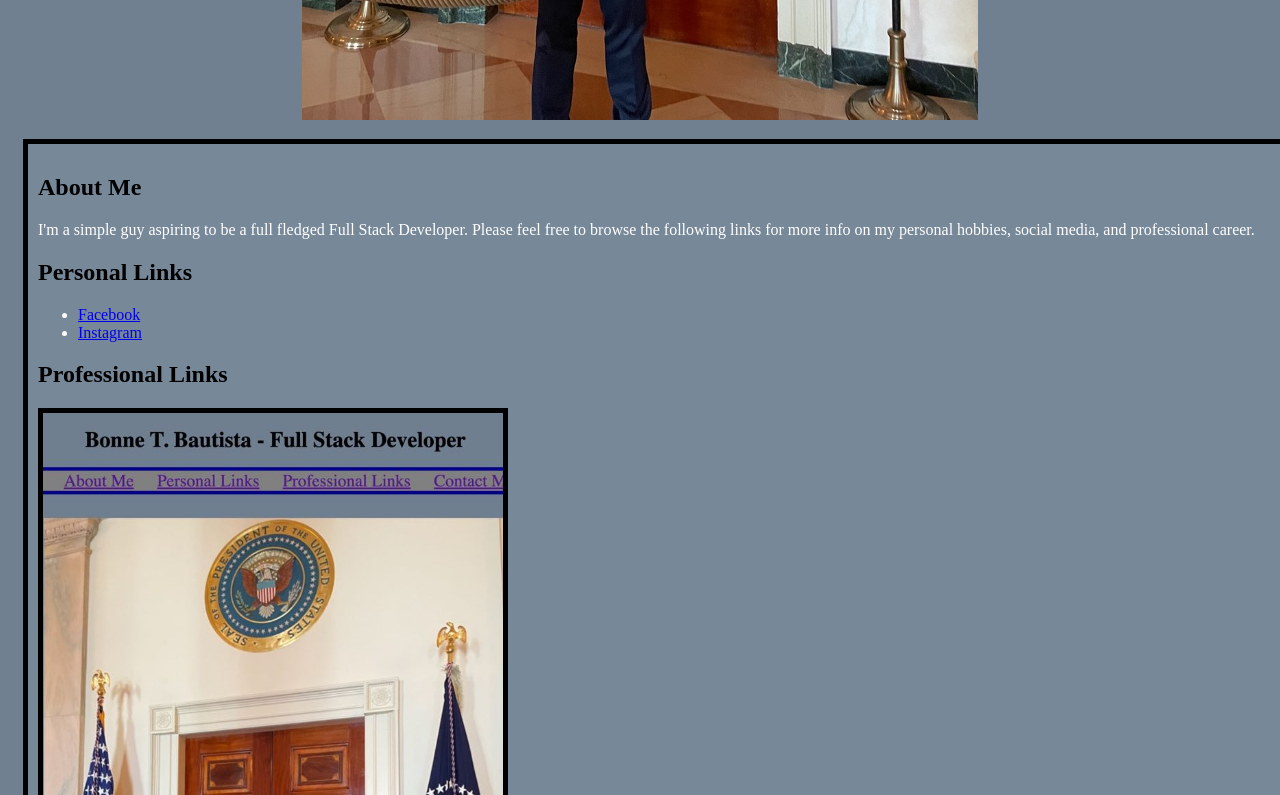
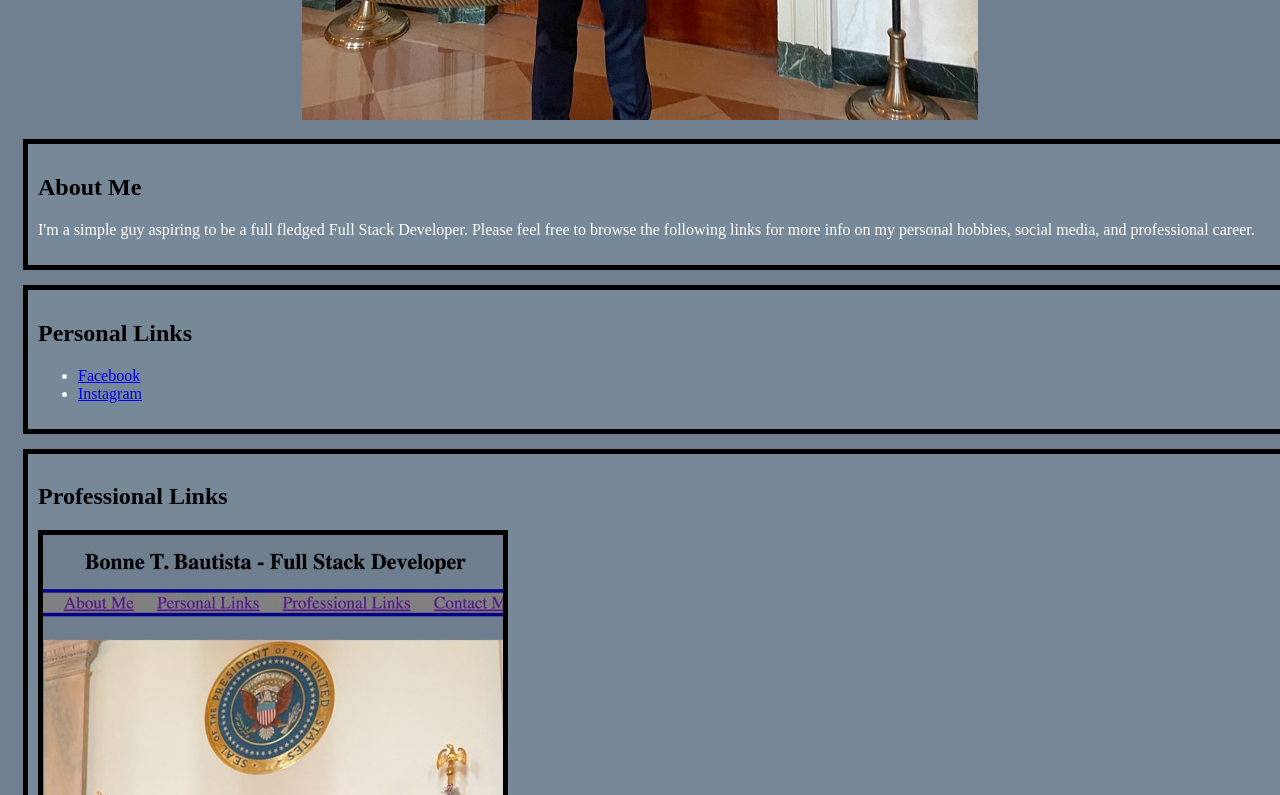
Before and after one commit to btbautista31/portfolio.btb, a plain HTML site: page index.html in a window 1280 px wide. Shown: the part 1020-1815 px from the top of the page. Drawn offline with Linux system fonts and the light colour scheme.

Commit message:
HTML cleanup

```diff
--- a/assets/css/style.css
+++ b/assets/css/style.css
@@ -35,6 +35,17 @@ h2{
     margin: 15px;
 }
 
+.info {
+    background-color: lightslategray;
+    color: white;
+    width: 100%;
+    text-align: left;
+    border: 5px solid black;
+    padding:10px;
+    margin: 15px;
+}
+
+
 .img{
     width:300x;
     height:360px;
--- a/index.html
+++ b/index.html
@@ -25,17 +25,17 @@
         </header>
 
 
-        <div class="info">
+        <div>
             <!-- ABOUT ME section -->
-            <section id="aboutme">
-            <h2>About Me</h2>
+            <section class="info">
+            <h2 id="aboutme">About Me</h2>
             <p> I'm a simple guy aspiring to be a full fledged Full Stack Developer.
             Please feel free to browse the following links for more info on my personal hobbies, social media, and professional career.</p>
             </section>
 
             <!-- Personal Section -->
-            <section id="personal">
-                <h2>Personal Links</h2>
+            <section class="info">
+                <h2 id="personal">Personal Links</h2>
                     <ul>
                         <li> <a href="https://www.facebook.com/bonne.bautista/" target="_blank">Facebook</a></li>
                         <li> <a href="https://www.instagram.com/bonne31/" target="_blank">Instagram</a></li>
@@ -43,8 +43,8 @@
             </section>
 
             <!-- Professional Section -->
-            <section id="professional">
-                <h2>Professional Links</h2>
+            <section class="info">
+                <h2 id="professional">Professional Links</h2>
                         <a href="https://github.com/btbautista31/prework-study-guide" target="_blank"><img id="firstapp" src ="./assets/images/portfolio.jpg"></a>
                         <a href="https://github.com/btbautista31/horiseon.btb" target="_blank"><img class="img" src ="./assets/images/horiseon.jpg"></a>
                         <a href="https://www.linkedin.com/in/bonne-bautista-95548566/" target="_blank"><img class="img" src ="./assets/images/linkedin.jpg"></a>
```
